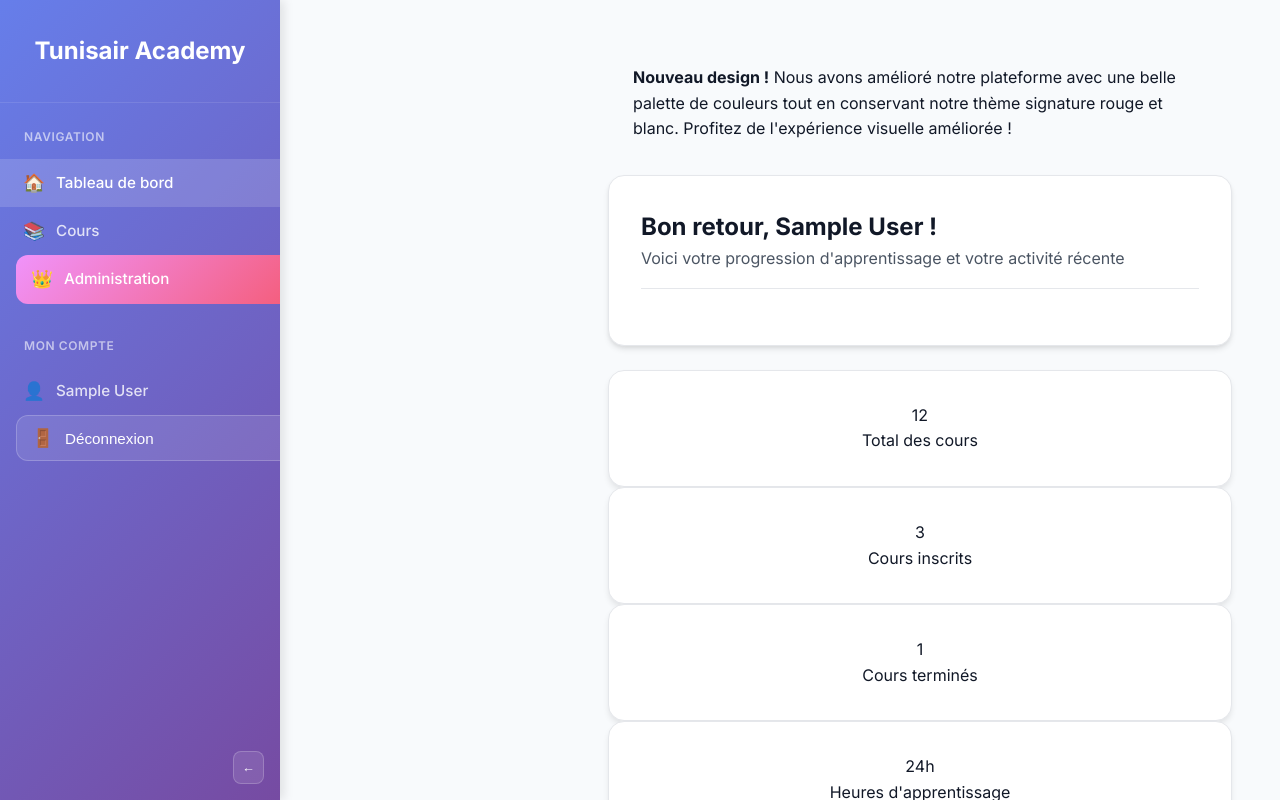
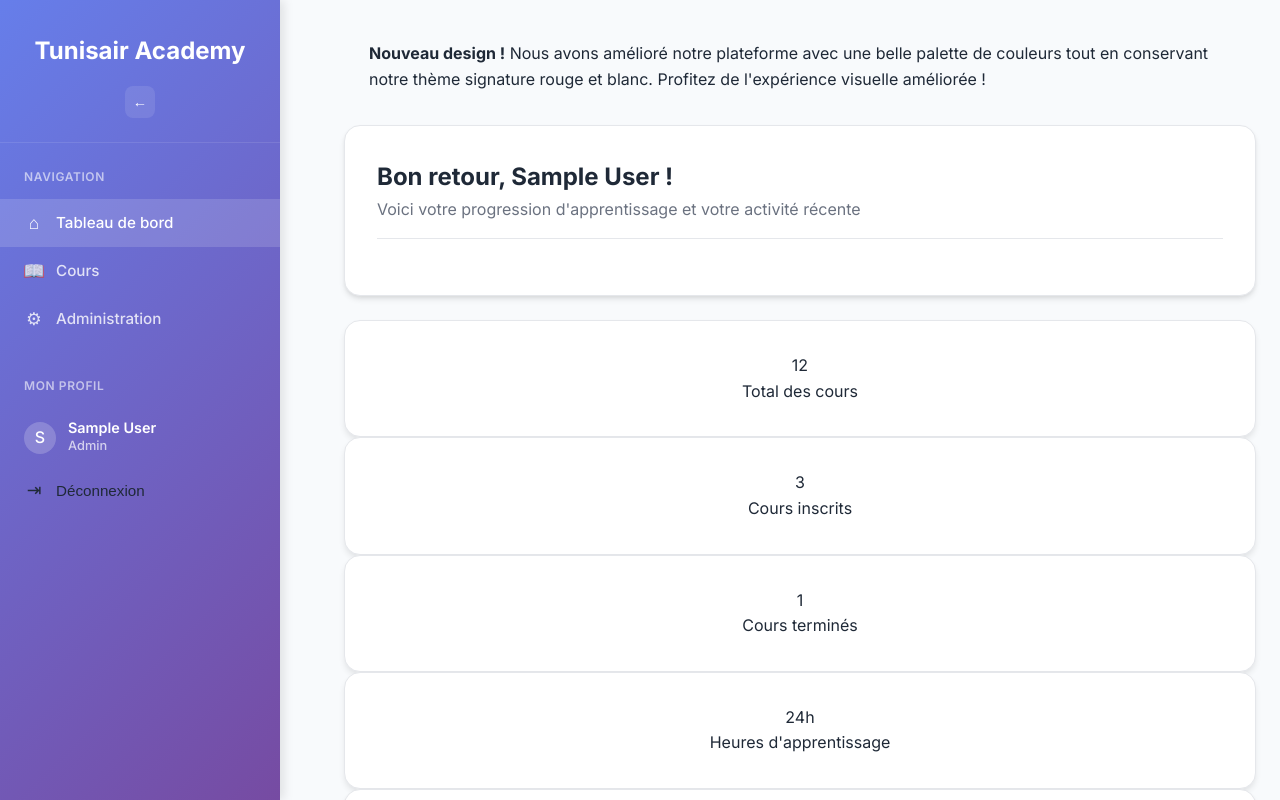
Before and after one commit to FerielDaagi/tunisair-digital-learning, a React (Create React App) app in the folder frontend/: page / in a window 1280 px wide. Shown: the top 800 px of the page. Built offline with nearby package versions, Linux system fonts and the light colour scheme; no server answers; sample sign-in values are in the browser's storage.

Commit message:
feat(admin): add dashboard with user list, account upgrade to tutor, and account deletion

```diff
--- a/frontend/src/App.css
+++ b/frontend/src/App.css
@@ -1,27 +1,20 @@
 /* Color Variables - Modern Academy Theme */
 :root {
-  /* Couleurs principales modernes */
+  /* Couleurs principales */
   --primary-blue: #4F46E5;
   --primary-blue-dark: #3730A3;
-  --primary-blue-light: #818CF8;
-  --primary-indigo: #6366F1;
-  --primary-indigo-dark: #4338CA;
-  --primary-indigo-light: #A5B4FC;
+  --secondary-blue: #6366F1;
+  --secondary-blue-dark: #4338CA;
 
   /* Couleurs secondaires */
   --secondary-purple: #8B5CF6;
-  --secondary-purple-dark: #6D28D9;
-  --secondary-purple-light: #C4B5FD;
+  --secondary-purple-dark: #7C3AED;
+  --secondary-teal: #14B8A6;
+  --secondary-teal-dark: #0D9488;
+  --secondary-emerald: #10B981;
+  --secondary-emerald-dark: #059669;
 
-  --secondary-teal: #14B8A6;
-  --secondary-teal-dark: #0F766E;
-  --secondary-teal-light: #5EEAD4;
-
-  --secondary-emerald: #10B981;
-  --secondary-emerald-dark: #047857;
-  --secondary-emerald-light: #6EE7B7;
-
-  /* Couleurs neutres modernes */
+  /* Couleurs neutres */
   --gray-50: #F9FAFB;
   --gray-100: #F3F4F6;
   --gray-200: #E5E7EB;
@@ -33,30 +26,25 @@
   --gray-800: #1F2937;
   --gray-900: #111827;
 
-  /* Couleurs de fond et contenu */
-  --bg-primary: #FFFFFF;
-  --bg-secondary: #F8FAFC;
-  --bg-tertiary: #F1F5F9;
-
-  /* Couleurs de texte */
-  --text-primary: var(--gray-900);
-  --text-secondary: var(--gray-600);
-  --text-muted: var(--gray-500);
-  --text-inverse: #FFFFFF;
-
-  /* Couleurs de statut */
-  --success: var(--secondary-emerald);
-  --warning: #F59E0B;
-  --danger: #EF4444;
-  --info: var(--primary-blue);
-
   /* Couleurs d'accent */
   --accent-gradient-1: linear-gradient(135deg, #667eea 0%, #764ba2 100%);
   --accent-gradient-2: linear-gradient(135deg, #f093fb 0%, #f5576c 100%);
   --accent-gradient-3: linear-gradient(135deg, #4facfe 0%, #00f2fe 100%);
   --accent-gradient-4: linear-gradient(135deg, #43e97b 0%, #38f9d7 100%);
 
-  /* Variables pour la sidebar */
+  /* Couleurs sémantiques */
+  --success: #10B981;
+  --warning: #F59E0B;
+  --danger: #EF4444;
+  --info: #3B82F6;
+
+  /* Couleurs de fond et texte */
+  --bg-primary: #FFFFFF;
+  --bg-secondary: #F8FAFC;
+  --text-primary: #1F2937;
+  --text-secondary: #6B7280;
+
+  /* Dimensions sidebar */
   --sidebar-width: 280px;
   --sidebar-collapsed-width: 80px;
 }
@@ -203,15 +191,15 @@
 /* Contenu principal */
 .main-content {
   flex: 1;
-  margin-left: var(--sidebar-width);
-  padding: 1.5rem;
+  margin-left: calc(var(--sidebar-width) - 120px);
+  padding: 0.75rem;
   transition: margin-left 0.3s ease;
   min-height: 100vh;
   background-color: var(--bg-secondary);
 }
 
 .main-content.sidebar-collapsed {
-  margin-left: var(--sidebar-collapsed-width);
+  margin-left: 20px;
 }
 
 /* Bouton toggle sidebar */
@@ -248,7 +236,7 @@
 
   .main-content {
     margin-left: 0;
-    padding: 1rem;
+    padding: 0.5rem;
   }
 
   .sidebar-toggle {
@@ -258,7 +246,7 @@
 
 @media (max-width: 768px) {
   .main-content {
-    padding: 1rem;
+    padding: 0.5rem;
   }
 
   .sidebar {
@@ -310,29 +298,30 @@
   font-weight: 600;
 }
 
-/* Page de login avec image de fond */
+/* Page de login avec image de fond agrandie */
 .login-page {
-  background: linear-gradient(rgba(0, 0, 0, 0.5), rgba(0, 0, 0, 0.5)),
-              url('https://images.unsplash.com/photo-1522202176988-66273c2fd55f?ixlib=rb-4.0.3&ixid=M3wxMjA3fDB8MHxwaG90by1wYWdlfHx8fGVufDB8fHx8fA%3D%3D&auto=format&fit=crop&w=2071&q=80');
+  background: linear-gradient(rgba(0, 0, 0, 0.4), rgba(0, 0, 0, 0.4)),
+              url('https://images.unsplash.com/photo-1522202176988-66273c2fd55f?ixlib=rb-4.0.3&ixid=M3wxMjA3fDB8MHxwaG90by1wYWdlfHx8fGVufDB8fHx8fA%3D%3D&auto=format&fit=crop&w=3000&q=80');
   background-size: cover;
   background-position: center;
   background-repeat: no-repeat;
+  background-attachment: fixed;
   min-height: 100vh;
   display: flex;
   align-items: center;
   justify-content: center;
-  padding: 2rem;
+  padding: 1rem;
 }
 
 .login-card {
   background: rgba(255, 255, 255, 0.95);
-  backdrop-filter: blur(10px);
+  backdrop-filter: blur(15px);
   border-radius: 20px;
   padding: 3rem;
-  box-shadow: 0 20px 40px rgba(0, 0, 0, 0.2);
+  box-shadow: 0 25px 50px rgba(0, 0, 0, 0.25);
   width: 100%;
-  max-width: 450px;
-  border: 1px solid rgba(255, 255, 255, 0.2);
+  max-width: 500px;
+  border: 1px solid rgba(255, 255, 255, 0.3);
 }
 
 .login-card .card-header {
--- a/frontend/src/components/common/Navbar.js
+++ b/frontend/src/components/common/Navbar.js
@@ -1,13 +1,13 @@
 import React, { useState } from 'react';
-import { Link, useNavigate, useLocation } from 'react-router-dom';
+import { Link, useLocation, useNavigate } from 'react-router-dom';
 import { useAuth } from '../../contexts/AuthContext';
 
 const Navbar = () => {
-  const { isAuthenticated, logout, user } = useAuth();
-  const navigate = useNavigate();
-  const location = useLocation();
   const [isCollapsed, setIsCollapsed] = useState(false);
   const [isMobileOpen, setIsMobileOpen] = useState(false);
+  const { user, logout } = useAuth();
+  const location = useLocation();
+  const navigate = useNavigate();
 
   const handleLogout = () => {
     logout();
@@ -18,7 +18,7 @@
     setIsCollapsed(!isCollapsed);
   };
 
-  const toggleMobileSidebar = () => {
+  const toggleMobileMenu = () => {
     setIsMobileOpen(!isMobileOpen);
   };
 
@@ -26,50 +26,72 @@
     return location.pathname === path;
   };
 
-  const sidebarClass = `sidebar ${isCollapsed ? 'collapsed' : ''} ${isMobileOpen ? 'open' : ''}`;
-  const mainContentClass = `main-content ${isCollapsed ? 'sidebar-collapsed' : ''}`;
+  const closeMobileMenu = () => {
+    setIsMobileOpen(false);
+  };
 
   return (
     <>
       {/* Bouton toggle pour mobile */}
-      <button className="sidebar-toggle" onClick={toggleMobileSidebar}>
+      <button
+        className="sidebar-toggle"
+        onClick={toggleMobileMenu}
+        aria-label="Toggle menu"
+      >
         ☰
       </button>
 
       {/* Sidebar */}
-      <nav className={sidebarClass}>
+      <nav className={`sidebar ${isCollapsed ? 'collapsed' : ''} ${isMobileOpen ? 'open' : ''}`}>
+        {/* Header de la sidebar */}
         <div className="sidebar-header">
-          <Link to="/" className="logo">
-            {!isCollapsed && "Tunisair Academy"}
-            {isCollapsed && "TA"}
+          <Link to="/" className="logo" onClick={closeMobileMenu}>
+            {isCollapsed ? 'TA' : 'Tunisair Academy'}
           </Link>
+
+          {/* Bouton toggle pour desktop */}
+          <button
+            onClick={toggleSidebar}
+            style={{
+              background: 'rgba(255, 255, 255, 0.1)',
+              border: 'none',
+              color: 'white',
+              padding: '0.5rem',
+              borderRadius: '8px',
+              cursor: 'pointer',
+              fontSize: '0.9rem',
+              marginTop: '0.5rem',
+              transition: 'all 0.3s ease'
+            }}
+            title={isCollapsed ? 'Étendre la sidebar' : 'Réduire la sidebar'}
+          >
+            {isCollapsed ? '→' : '←'}
+          </button>
         </div>
 
+        {/* Navigation */}
         <div className="sidebar-nav">
-          {isAuthenticated ? (
-            <>
-              {/* Section Navigation principale */}
           <div className="nav-section">
-                <h3 className="nav-section-title">
-                  {!isCollapsed && "Navigation"}
-                </h3>
+            <h3 className="nav-section-title">Navigation</h3>
             <ul className="nav-links">
               <li>
                 <Link
                   to="/"
                   className={isActive('/') ? 'active' : ''}
+                  onClick={closeMobileMenu}
                 >
-                      <span className="nav-icon">🏠</span>
-                      {!isCollapsed && "Tableau de bord"}
+                  <span className="nav-icon">⌂</span>
+                  {!isCollapsed && 'Tableau de bord'}
                 </Link>
               </li>
               <li>
                 <Link
                   to="/courses"
                   className={isActive('/courses') ? 'active' : ''}
+                  onClick={closeMobileMenu}
                 >
-                      <span className="nav-icon">📚</span>
-                      {!isCollapsed && "Cours"}
+                  <span className="nav-icon">📖</span>
+                  {!isCollapsed && 'Cours'}
                 </Link>
               </li>
               {user?.role === 'admin' && (
@@ -77,135 +99,108 @@
                   <Link
                     to="/admin"
                     className={isActive('/admin') ? 'active' : ''}
-                        style={{
-                          background: 'var(--accent-gradient-2)',
-                          color: 'white',
-                          margin: '0 1rem',
-                          borderRadius: '12px',
-                          padding: '12px 1rem'
-                        }}
+                    onClick={closeMobileMenu}
                   >
-                        <span className="nav-icon">👑</span>
-                        {!isCollapsed && "Administration"}
+                    <span className="nav-icon">⚙</span>
+                    {!isCollapsed && 'Administration'}
                   </Link>
                 </li>
               )}
             </ul>
           </div>
 
-              {/* Section Profil utilisateur */}
+          {/* Profil utilisateur avec accès direct */}
+          {user && (
             <div className="nav-section">
-                <h3 className="nav-section-title">
-                  {!isCollapsed && "Mon Compte"}
-                </h3>
+              <h3 className="nav-section-title">Mon Profil</h3>
               <ul className="nav-links">
                 <li>
                   <Link
                     to="/profile"
                     className={isActive('/profile') ? 'active' : ''}
+                    onClick={closeMobileMenu}
                   >
-                      <span className="nav-icon">
-                        {user?.profile?.avatar ? (
+                    <div style={{
+                      display: 'flex',
+                      alignItems: 'center',
+                      gap: '12px'
+                    }}>
+                      <div style={{
+                        width: '32px',
+                        height: '32px',
+                        borderRadius: '50%',
+                        backgroundColor: 'rgba(255, 255, 255, 0.2)',
+                        display: 'flex',
+                        alignItems: 'center',
+                        justifyContent: 'center',
+                        fontSize: '1rem',
+                        color: 'white',
+                        flexShrink: 0
+                      }}>
+                        {user.profile?.avatar ? (
                           <img
                             src={user.profile.avatar.startsWith('http')
                               ? user.profile.avatar
                               : `http://localhost:5000${user.profile.avatar}`}
                             alt="Avatar"
                             style={{
-                              width: '20px',
-                              height: '20px',
+                              width: '100%',
+                              height: '100%',
                               borderRadius: '50%',
                               objectFit: 'cover'
                             }}
                           />
                         ) : (
-                          '👤'
+                          user.name ? user.name.charAt(0).toUpperCase() : 'U'
                         )}
-                      </span>
-                      {!isCollapsed && (user?.name || 'Profil')}
+                      </div>
+                      {!isCollapsed && (
+                        <div style={{ flex: 1 }}>
+                          <div style={{
+                            color: 'white',
+                            fontWeight: '600',
+                            fontSize: '0.9rem',
+                            lineHeight: '1.2'
+                          }}>
+                            {user.name || 'Utilisateur'}
+                          </div>
+                          <div style={{
+                            color: 'rgba(255, 255, 255, 0.7)',
+                            fontSize: '0.8rem',
+                            textTransform: 'capitalize'
+                          }}>
+                            {user.role || 'apprenti'}
+                          </div>
+                        </div>
+                      )}
+                    </div>
                   </Link>
                 </li>
                 <li>
                   <button
                     onClick={handleLogout}
                     style={{
-                        background: 'rgba(255, 255, 255, 0.1)',
-                        border: '1px solid rgba(255, 255, 255, 0.2)',
-                        color: 'white',
-                        margin: '0 1rem',
-                        borderRadius: '12px',
-                        padding: '12px 1rem'
+                      background: 'none',
+                      border: 'none',
+                      color: 'inherit',
+                      cursor: 'pointer',
+                      width: '100%',
+                      textAlign: 'left',
+                      padding: '12px 1.5rem',
+                      fontSize: '0.95rem',
+                      fontWeight: '500',
+                      transition: 'all 0.3s ease'
                     }}
                   >
-                      <span className="nav-icon">🚪</span>
-                      {!isCollapsed && "Déconnexion"}
+                    <span className="nav-icon">⇥</span>
+                    {!isCollapsed && 'Déconnexion'}
                   </button>
-                  </li>
-                </ul>
-              </div>
-            </>
-          ) : (
-            <div className="nav-section">
-              <h3 className="nav-section-title">
-                {!isCollapsed && "Connexion"}
-              </h3>
-              <ul className="nav-links">
-                <li>
-                  <Link
-                    to="/login"
-                    style={{
-                      background: 'rgba(255, 255, 255, 0.15)',
-                      color: 'white',
-                      margin: '0 1rem',
-                      borderRadius: '12px',
-                      padding: '12px 1rem',
-                      border: '1px solid rgba(255, 255, 255, 0.2)'
-                    }}
-                  >
-                    <span className="nav-icon">🔑</span>
-                    {!isCollapsed && "Connexion"}
-                  </Link>
                 </li>
               </ul>
             </div>
           )}
         </div>
-
-        {/* Bouton toggle sidebar (desktop) */}
-        <button
-          onClick={toggleSidebar}
-          style={{
-            position: 'absolute',
-            bottom: '1rem',
-            right: '1rem',
-            background: 'rgba(255, 255, 255, 0.1)',
-            border: '1px solid rgba(255, 255, 255, 0.2)',
-            color: 'white',
-            padding: '0.5rem',
-            borderRadius: '8px',
-            cursor: 'pointer',
-            fontSize: '0.8rem'
-          }}
-        >
-          {isCollapsed ? '→' : '←'}
-        </button>
       </nav>
-
-      {/* Overlay pour mobile */}
-      {isMobileOpen && (
-        <div
-          style={{
-            position: 'fixed',
-            top: 0,
-            left: 0,
-            right: 0,
-            bottom: 0,
-            backgroundColor: 'rgba(0, 0, 0, 0.5)',
-            zIndex: 999
-          }}
-          onClick={toggleMobileSidebar}
-        />
-      )}
     </>
   );
 };
--- a/frontend/src/pages/admin/AdminDashboard.js
+++ b/frontend/src/pages/admin/AdminDashboard.js
@@ -18,11 +18,44 @@
 
   const loadUsers = async () => {
     try {
+      setLoading(true);
+      setError('');
+      console.log('Tentative de chargement des utilisateurs...');
+
       const response = await userAPI.getAllUsers();
-      setUsers(response.data.users || []);
+      console.log('Réponse getAllUsers:', response);
+
+      if (response.data && response.data.users) {
+        setUsers(response.data.users);
+        console.log('Utilisateurs chargés:', response.data.users.length);
+      } else {
+        console.warn('Réponse invalide:', response);
+        setError('Format de réponse invalide du serveur');
+      }
     } catch (err) {
-      setError('Erreur lors du chargement des utilisateurs');
       console.error('Erreur loadUsers:', err);
+      console.error('Détails de l\'erreur:', {
+        message: err.message,
+        response: err.response,
+        status: err.response?.status,
+        data: err.response?.data
+      });
+
+      let errorMessage = 'Erreur lors du chargement des utilisateurs';
+
+      if (err.response?.status === 403) {
+        errorMessage = 'Accès refusé. Rôle administrateur requis.';
+      } else if (err.response?.status === 401) {
+        errorMessage = 'Session expirée. Veuillez vous reconnecter.';
+      } else if (err.response?.status === 500) {
+        errorMessage = 'Erreur serveur. Veuillez réessayer plus tard.';
+      } else if (err.response?.data?.message) {
+        errorMessage = err.response.data.message;
+      } else if (err.message) {
+        errorMessage = err.message;
+      }
+
+      setError(errorMessage);
     } finally {
       setLoading(false);
     }
--- a/frontend/src/pages/auth/Login.js
+++ b/frontend/src/pages/auth/Login.js
@@ -139,9 +139,7 @@
         </div>
 
         <div className="text-center mt-3">
-          <p style={{ color: '#6c757d', fontSize: '0.85rem', margin: '1rem 0 0 0', opacity: 0.8 }}>
-            Identifiants de démonstration : admin@example.com / password123
-          </p>
+
         </div>
       </div>
     </div>
```
Also changed, not shown: 1 other file (tests, documents, lock files or other folders). Lines whose indentation alone changed are shown as unchanged.
